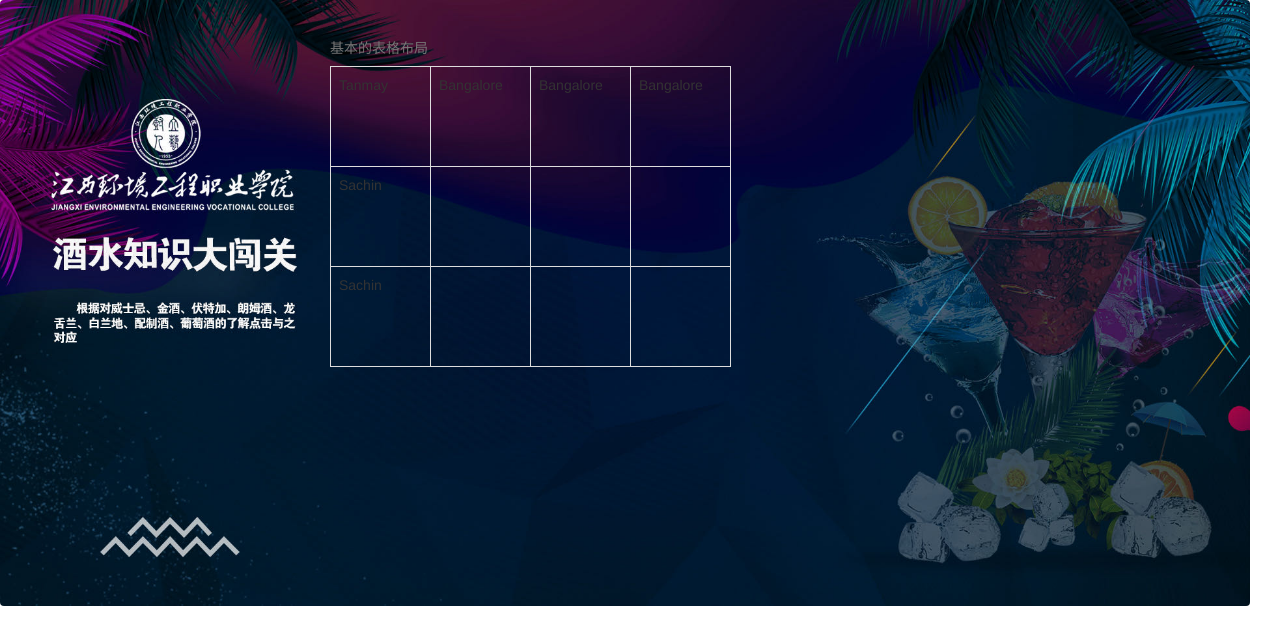
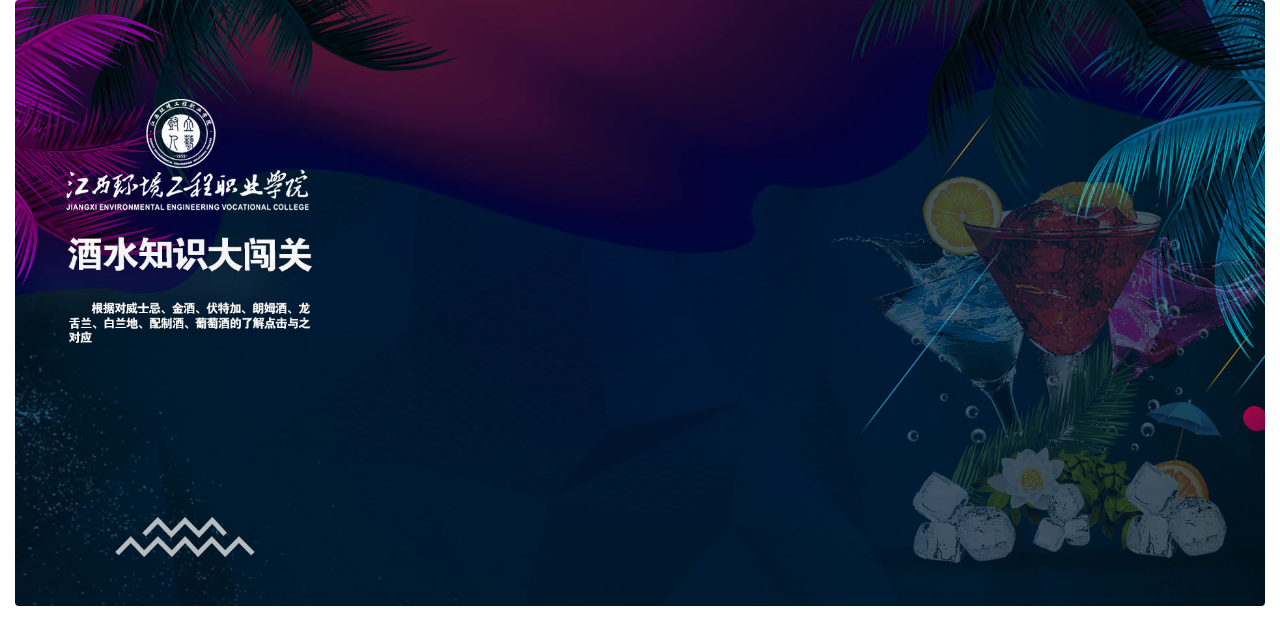
Before and after one commit to zhunh/wine_classification, a plain HTML site: page views/template.html in a window 1280 px wide. Drawn offline with Linux system fonts and the light colour scheme; files that its build step writes are made by us from their sources; files whose address does not match are found by name.

Commit message:
项目优化

```diff
--- a/table.html
+++ b/views/template.html
@@ -32,40 +32,13 @@
       position: absolute;
       top:30px;
       left: 330px;
-      height: 500px;
-  }
-  td{
-      width: 100px;
-      height: 100px;
   }
   </style>
   <body>
-  <div id="app">
+  <div id="app" style="text-align: center;">
     <img src="./img/bg.jpeg" width="1250" id="img1"/>
     <div class="content">
-        <table class="table table-bordered">
-            <caption>基本的表格布局</caption>
-            <tbody>
-              <tr>
-                <td>Tanmay</td>
-                <td>Bangalore</td>
-                <td>Bangalore</td>
-                <td>Bangalore</td>
-              </tr>
-              <tr>
-                <td>Sachin</td>
-                <td></td>
-                <td></td>
-                <td></td>
-              </tr>
-              <tr>
-                <td>Sachin</td>
-                <td></td>
-                <td></td>
-                <td></td>
-              </tr>
-            </tbody>
-          </table>
+
     </div>
   </div>
 
```
Also changed, not shown: package-lock.json (deleted), 3 other files.
